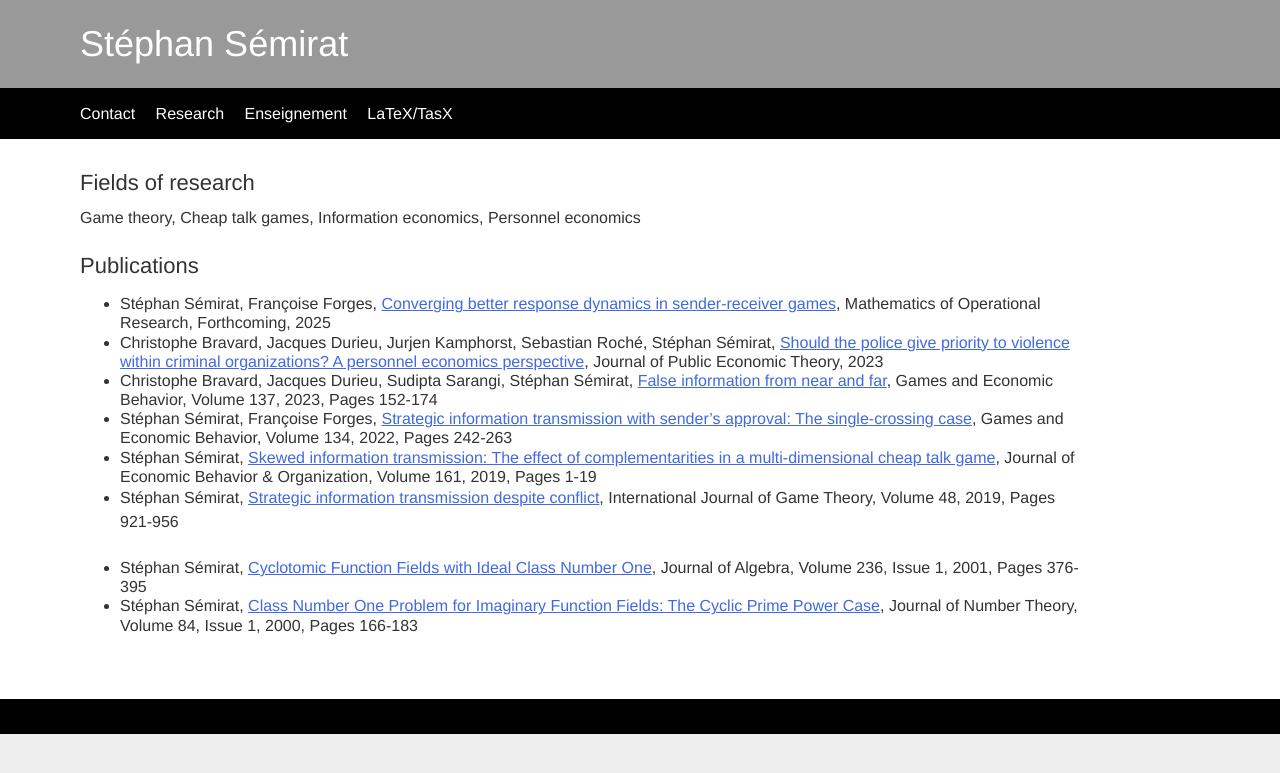
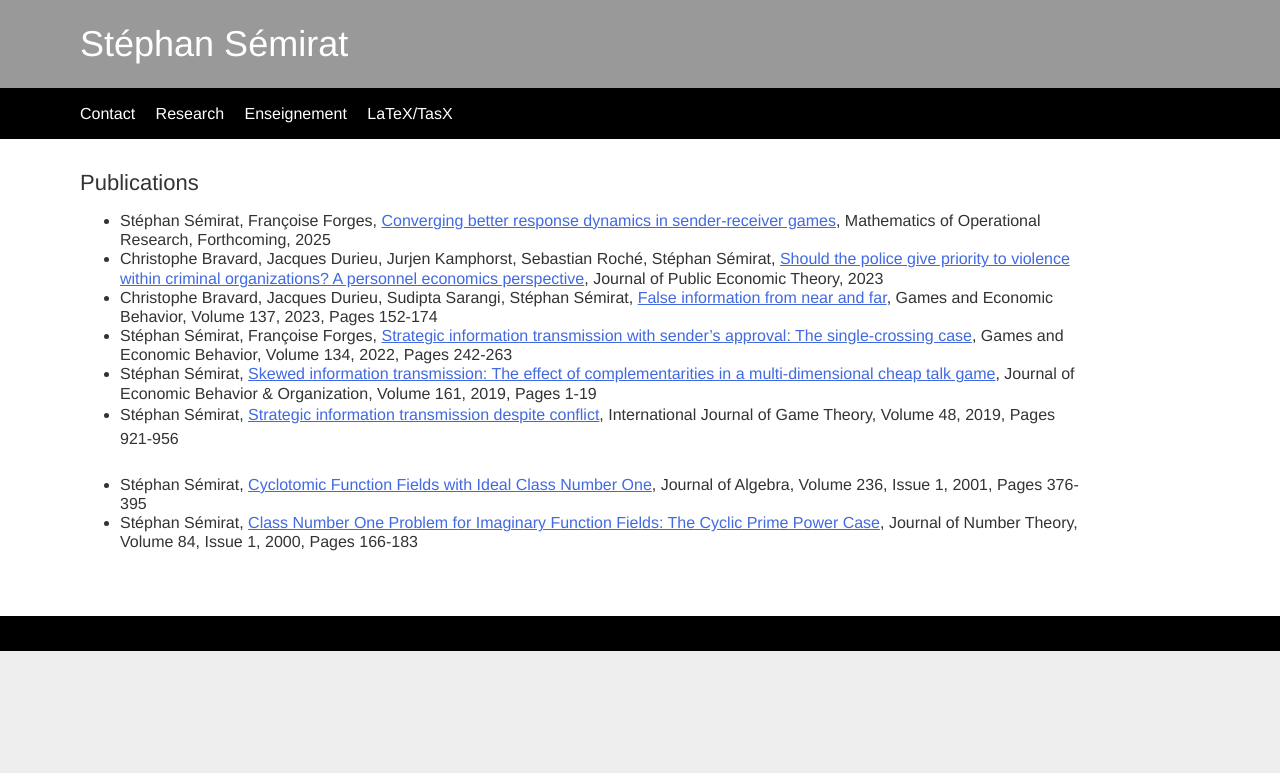
Before and after one commit to ssemirat/ssemirat.github.io, a Jekyll site: the page built from research.md, in a window 1280 px wide. Shown: the top 773 px of the page. Built offline with Jekyll 4.4.1, drawn with Linux system fonts in a browser that asks for light colours.

Commit message:
modified:   research.md

```diff
--- a/research.md
+++ b/research.md
@@ -2,9 +2,6 @@
 title: "Research"
 layout: "default"
 ---
-### Fields of research
-
-Game theory, Cheap talk games, Information economics, Personnel economics
 
 ### Publications
 
```
